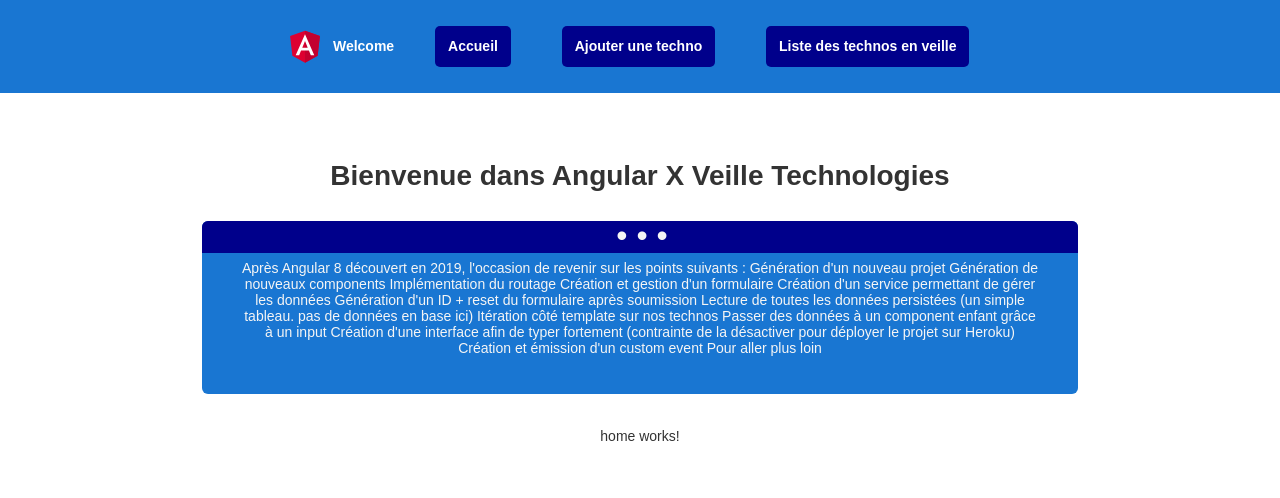
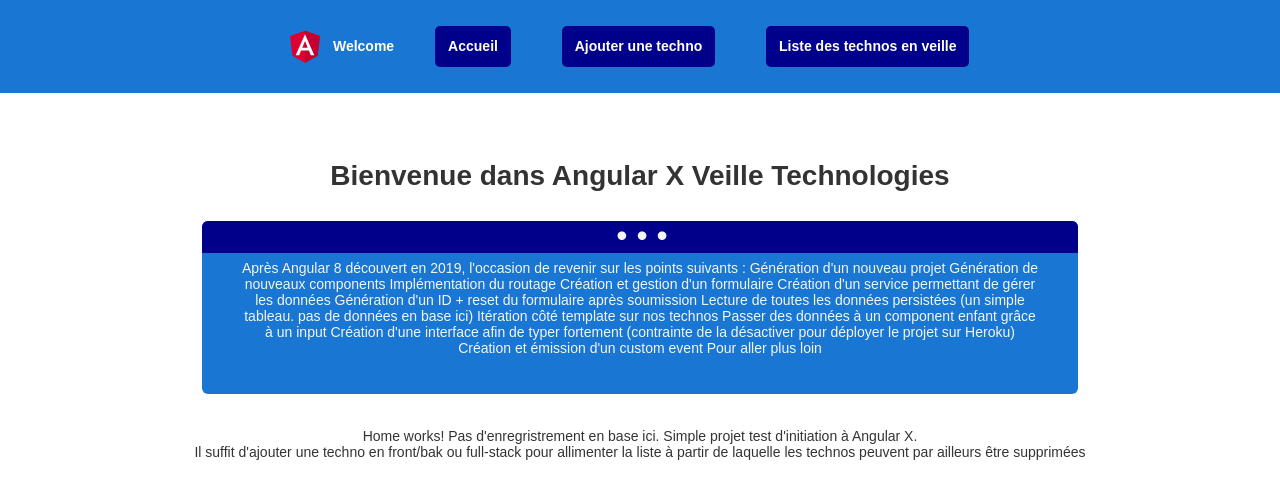
Before and after one commit to julie-j-code/ng-technos, an Angular app: page / in a window 1280 px wide. Shown: the top 498 px of the page. Built offline with nearby package versions, Linux system fonts and the light colour scheme.

Commit message:
explication de texte

```diff
--- a/src/app/home/home.component.html
+++ b/src/app/home/home.component.html
@@ -1 +1 @@
-<p>home works!</p>
+<p>Home works! Pas d'enregristrement en base ici. Simple projet test d'initiation à Angular X. <br>Il suffit d'ajouter une techno en front/bak ou full-stack pour allimenter la liste à partir de laquelle les technos peuvent par ailleurs être supprimées</p>
```
